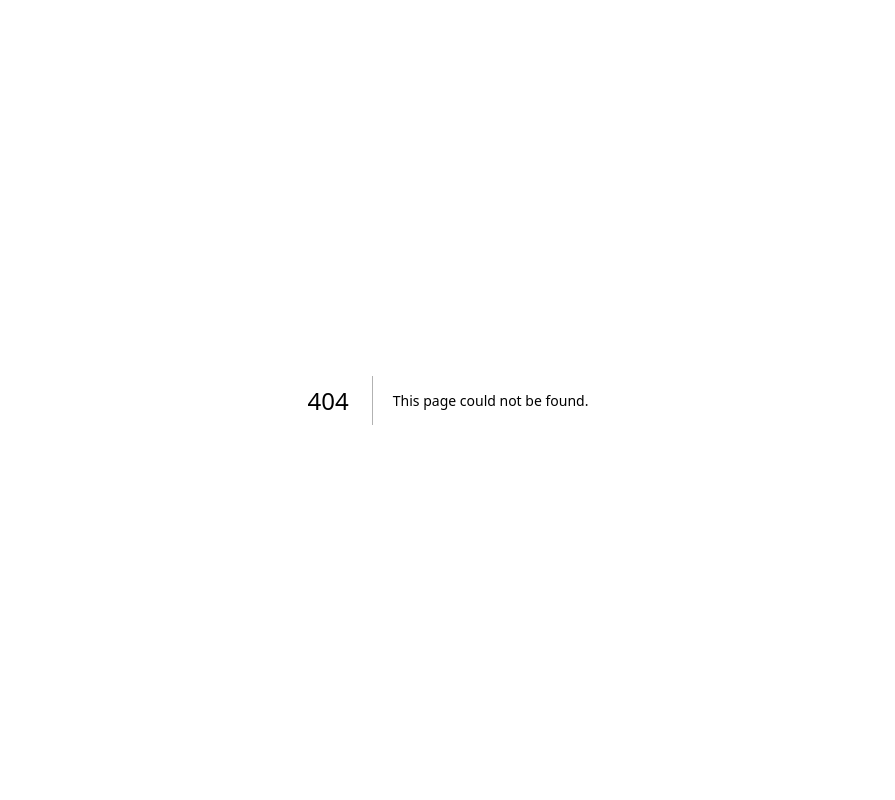
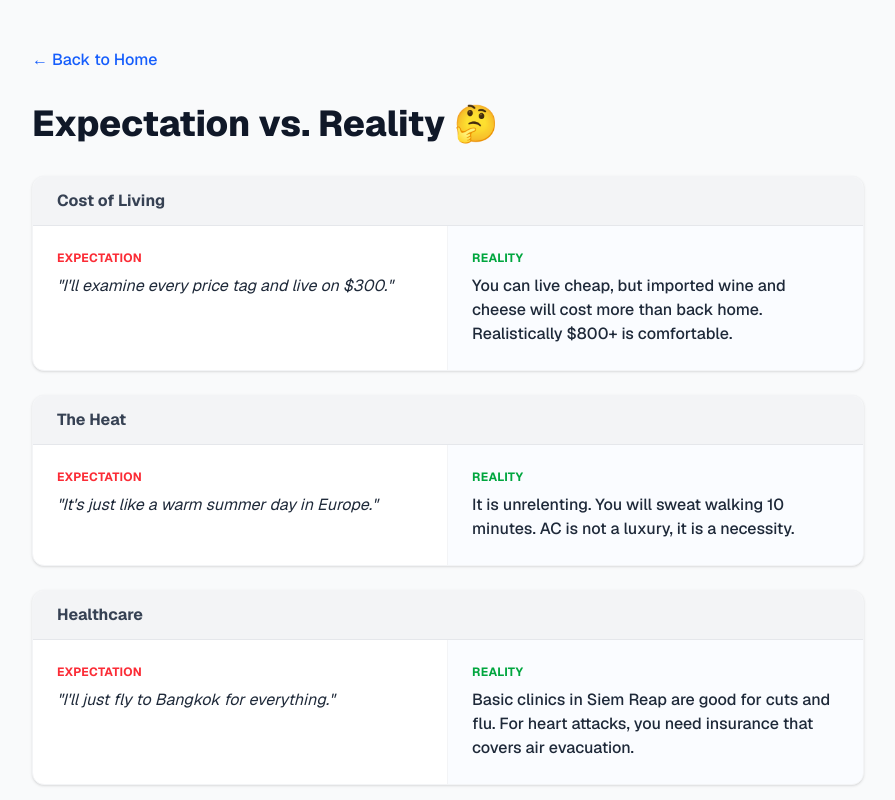
Before and after one commit to theikbhal/retire-in-cambodia, a Next.js app in the folder web/: page /expectations in a window 1280 px wide. Before the commit this address had no page. Shown: the top 800 px of the page, without its empty margins (192-1087 px from the left). Built offline with nearby package versions, Linux system fonts and the light colour scheme.

Commit message:
adding empty pages

```diff
--- /dev/null
+++ b/web/app/expectations/page.tsx
@@ -0,0 +1,63 @@
+import React from 'react';
+import Link from 'next/link';
+
+export const metadata = {
+    title: 'Expectation vs Reality | Retire in Cambodia',
+    description: 'The honest truth about retiring in Cambodia. What people think vs what it is really like.',
+};
+
+export default function ExpectationsPage() {
+    return (
+        <main className="min-h-screen bg-gray-50 text-gray-900 font-sans">
+            <div className="max-w-4xl mx-auto py-12 px-4 sm:px-6 lg:px-8">
+                <Link href="/" className="text-blue-600 hover:text-blue-800 font-medium mb-8 inline-block">
+                    ← Back to Home
+                </Link>
+                <h1 className="text-4xl font-extrabold mb-8">Expectation vs. Reality 🤔</h1>
+
+                <div className="grid gap-6">
+                    <ComparisonRow
+                        topic="Cost of Living"
+                        expectation="I'll examine every price tag and live on $300."
+                        reality="You can live cheap, but imported wine and cheese will cost more than back home. Realistically $800+ is comfortable."
+                    />
+                    <ComparisonRow
+                        topic="The Heat"
+                        expectation="It's just like a warm summer day in Europe."
+                        reality="It is unrelenting. You will sweat walking 10 minutes. AC is not a luxury, it is a necessity."
+                    />
+                    <ComparisonRow
+                        topic="Healthcare"
+                        expectation="I'll just fly to Bangkok for everything."
+                        reality="Basic clinics in Siem Reap are good for cuts and flu. For heart attacks, you need insurance that covers air evacuation."
+                    />
+                    <ComparisonRow
+                        topic="Safety"
+                        expectation="It's a lawless wild west."
+                        reality="It's incredibly safe for retirees. Violent crime is rare. The biggest danger is traffic accidents."
+                    />
+                </div>
+            </div>
+        </main>
+    );
+}
+
+function ComparisonRow({ topic, expectation, reality }: { topic: string, expectation: string, reality: string }) {
+    return (
+        <div className="bg-white rounded-xl shadow-sm border border-gray-100 overflow-hidden">
+            <div className="bg-gray-100 px-6 py-3 border-b border-gray-200 font-bold text-gray-700">
+                {topic}
+            </div>
+            <div className="grid md:grid-cols-2">
+                <div className="p-6 border-b md:border-b-0 md:border-r border-gray-100">
+                    <span className="block text-xs font-bold text-red-500 uppercase tracking-wide mb-2">Expectation</span>
+                    <p className="text-gray-800 italic">"{expectation}"</p>
+                </div>
+                <div className="p-6 bg-blue-50/30">
+                    <span className="block text-xs font-bold text-green-600 uppercase tracking-wide mb-2">Reality</span>
+                    <p className="text-gray-800 font-medium">{reality}</p>
+                </div>
+            </div>
+        </div>
+    );
+}
--- /dev/null
+++ b/web/app/first-time/page.tsx
@@ -0,0 +1,43 @@
+import React from 'react';
+import Link from 'next/link';
+
+export const metadata = {
+    title: 'First Time in Siem Reap | Retire in Cambodia',
+    description: 'A step-by-step guide for your first week in Siem Reap. What to do, where to eat, and how to settle in.',
+};
+
+export default function FirstTimePage() {
+    return (
+        <main className="min-h-screen bg-gray-50 text-gray-900 font-sans">
+            <div className="max-w-3xl mx-auto py-12 px-4 sm:px-6 lg:px-8">
+                <Link href="/" className="text-blue-600 hover:text-blue-800 font-medium mb-8 inline-block">
+                    ← Back to Home
+                </Link>
+                <h1 className="text-4xl font-extrabold mb-6">First Time Experience 🇰🇭</h1>
+                <div className="space-y-8">
+                    <Section
+                        title="Day 1: Arrival & Settle In"
+                        text="Take a verified taxi from SAI airport ($35 fixed). Check into your hotel. Don't worry about finding a long-term rental yet. Just relax and get used to the heat."
+                    />
+                    <Section
+                        title="Get Connected"
+                        text="Buy a Smart or Cellcard SIM at any corner store. $10 gets you unlimited data for a month. Download the 'PassApp' or 'Grab' app for taxis."
+                    />
+                    <Section
+                        title="First Market Visit"
+                        text="Visit 'Phsar Leu' for local prices or 'Angkor Market' for familiar western goods. Don't be afraid to haggle gently in traditional markets."
+                    />
+                </div>
+            </div>
+        </main>
+    );
+}
+
+function Section({ title, text }: { title: string; text: string }) {
+    return (
+        <div className="bg-white p-6 rounded-xl shadow-sm border border-gray-100">
+            <h2 className="text-xl font-bold mb-3">{title}</h2>
+            <p className="text-gray-600 leading-relaxed">{text}</p>
+        </div>
+    );
+}
--- /dev/null
+++ b/web/app/hospitals/page.tsx
@@ -0,0 +1,33 @@
+import React from 'react';
+import Link from 'next/link';
+
+export const metadata = {
+    title: 'Hospitals & Healthcare | Coming Soon',
+    description: 'Guide to medical facilities in Siem Reap.',
+};
+
+export default function HospitalsPage() {
+    return (
+        <main className="min-h-screen bg-gray-50 flex flex-col items-center justify-center p-4 font-sans text-center">
+            <div className="max-w-md w-full bg-white p-8 rounded-2xl shadow-lg border border-gray-100">
+                <div className="w-16 h-16 bg-red-100 text-red-600 rounded-full flex items-center justify-center mx-auto mb-6">
+                    <svg xmlns="http://www.w3.org/2000/svg" className="h-8 w-8" fill="none" viewBox="0 0 24 24" stroke="currentColor">
+                        <path strokeLinecap="round" strokeLinejoin="round" strokeWidth={2} d="M19.428 15.428a2 2 0 00-1.022-.547l-2.384-.477a6 6 0 00-3.86.517l-.318.158a6 6 0 01-3.86.517L6.05 15.21a2 2 0 00-1.806.547M8 4h8l-1 1v5.172a2 2 0 00.586 1.414l5 5c1.26 1.26.367 3.414-1.415 3.414H4.828c-1.782 0-2.674-2.154-1.414-3.414l5-5A2 2 0 009 10.172V5L8 4z" />
+                    </svg>
+                </div>
+                <h1 className="text-2xl font-bold text-gray-900 mb-2">Healthcare Guide</h1>
+                <p className="text-gray-500 mb-6">
+                    We are currently verifying the contact details and insurance acceptance policies of local clinics.
+                    <br /><br />
+                    <span className="font-semibold text-gray-700">Coming Soon.</span>
+                </p>
+                <Link
+                    href="/"
+                    className="inline-block w-full bg-blue-600 hover:bg-blue-700 text-white font-bold py-3 px-4 rounded-lg transition-colors"
+                >
+                    Return Home
+                </Link>
+            </div>
+        </main>
+    );
+}
--- a/web/app/page.tsx
+++ b/web/app/page.tsx
@@ -5,6 +5,19 @@ export const metadata = {
   title: 'Retire in Siem Reap, Cambodia | $800/mo Pension Lifestyle',
   description: 'A comprehensive guide for retirees planning to live in Siem Reap. Costs, healthcare, visas, and safety ratings.',
 };
+
+// ---------------------------------------------------------
+// AUTO-UPDATING PAGE LIST
+// Add new pages here to have them automatically appear
+// in the "More Resources" section.
+// ---------------------------------------------------------
+const ADDITIONAL_PAGES = [
+  { href: '/videos', label: '🎥 Video Gallery', description: 'Watch city tours and interviews' },
+  { href: '/first-time', label: '🆕 First Time Guide', description: 'Step-by-step arrival guide' },
+  { href: '/expectations', label: '🤔 Expectation vs Reality', description: 'The honest truth about living here' },
+  { href: '/hospitals', label: '🏥 Healthcare (Coming Soon)', description: 'Medical facilities guide' },
+];
+// ---------------------------------------------------------
 
 export default function Home() {
   return (
@@ -115,6 +128,29 @@ export default function Home() {
         </div>
       </section>
 
+      {/* NEW: More Resources / Pages List */}
+      <section className="py-12 px-4 sm:px-6 lg:px-8 max-w-5xl mx-auto">
+        <h2 className="text-2xl font-bold text-gray-900 mb-6">
+          More Resources
+        </h2>
+        <div className="grid sm:grid-cols-2 gap-4">
+          {ADDITIONAL_PAGES.map((page) => (
+            <Link
+              key={page.href}
+              href={page.href}
+              className="block p-6 bg-white border border-gray-100 rounded-xl hover:border-blue-400 hover:shadow-md transition-all group"
+            >
+              <h3 className="text-lg font-bold text-gray-900 group-hover:text-blue-600 mb-1">
+                {page.label}
+              </h3>
+              <p className="text-gray-500 text-sm">
+                {page.description}
+              </p>
+            </Link>
+          ))}
+        </div>
+      </section>
+
       {/* 5. Why retirees choose Siem Reap */}
       <section className="py-12 px-4 sm:px-6 lg:px-8 max-w-3xl mx-auto">
         <h2 className="text-2xl font-bold text-gray-900 mb-6">
```
